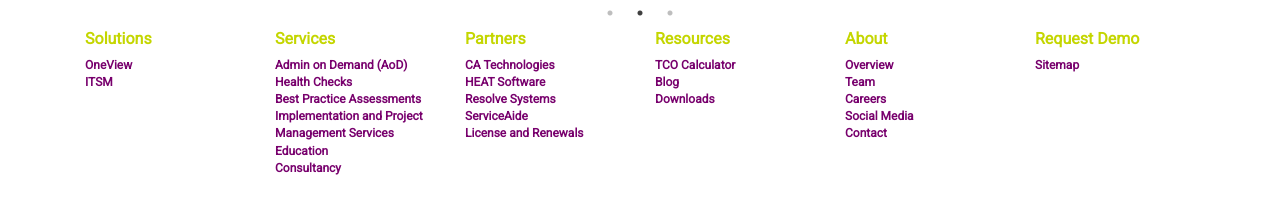
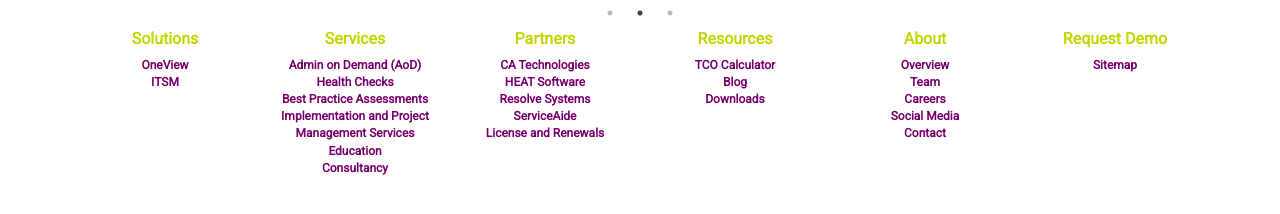
Before and after one commit to millerdj/cssdelivers, a website built with webpack: page dist/public/index.html in a window 1280 px wide. Shown: the part 168-382 px from the top of the page. Built offline with nearby package versions, Linux system fonts and the light colour scheme.

Commit message:
Updated collapsible footer.

```diff
--- a/dist/public/default.css
+++ b/dist/public/default.css
@@ -43,7 +43,7 @@
   position: relative;
   top: 50%;
   transform: translateY(-50%);
-  font-size: 20px;
+  font-size: 18px;
   font-family: 'Roboto', sans-serif;
   color: #78006D !important;
   font-weight: bold;
@@ -59,10 +59,13 @@
 }
 
 .footer-header {
+  text-align: center;
   font-size: 16px ;
   font-family: 'Roboto', sans-serif;
   color: #C4D600 !important;
   font-weight: bold;
+  height: 160px;
+  margin-bottom: 10px;
 }
 
 ul {
--- a/dist/public/index.html
+++ b/dist/public/index.html
@@ -57,14 +57,14 @@
   <!-- Footer -->
   <div class="row">
     <div class="container">
-      <div class="col-sm-2 footer-header">Solutions
+      <div class="col-xs-12 col-sm-6 col-md-4 col-lg-2 footer-header">Solutions
         <ul>
           <li>OneView</li>
           <li>ITSM</li>
         </ul>
       </div>
 
-      <div class="col-sm-2 footer-header">Services
+      <div class="col-xs-12 col-sm-6 col-md-4 col-lg-2 footer-header">Services
         <ul>
           <li>Admin on Demand (AoD)</li>
           <li>Health Checks</li>
@@ -74,7 +74,7 @@
           <li>Consultancy</li>
         </ul>
       </div>
-      <div class="col-sm-2 footer-header">Partners
+      <div class="col-xs-12 col-sm-6 col-md-4 col-lg-2 footer-header">Partners
         <ul>
           <li>CA Technologies</li>
           <li>HEAT Software</li>
@@ -83,14 +83,14 @@
           <li>License and Renewals</li>
         </ul>
       </div>
-      <div class="col-sm-2 footer-header">Resources
+      <div class="col-xs-12 col-sm-6 col-md-4 col-lg-2 footer-header">Resources
         <ul>
           <li>TCO Calculator</li>
           <li>Blog</li>
           <li>Downloads</li>
         </ul>
       </div>
-      <div class="col-sm-2 footer-header">About
+      <div class="col-xs-12 col-sm-6 col-md-4 col-lg-2 footer-header">About
         <ul>
           <li>Overview</li>
           <li>Team</li>
@@ -99,7 +99,7 @@
           <li>Contact</li>
         </ul>
       </div>
-      <div class="col-sm-2 footer-header">Request Demo
+      <div class="col-xs-12 col-sm-6 col-md-4 col-lg-2 footer-header">Request Demo
         <ul>
           <li>Sitemap</li>
         </ul>
```
